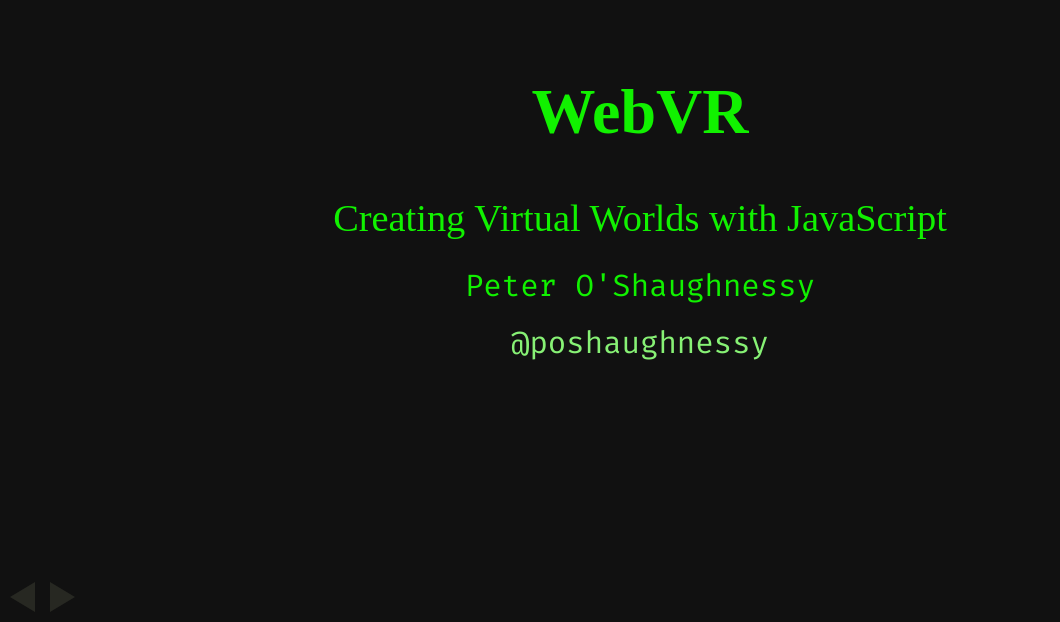
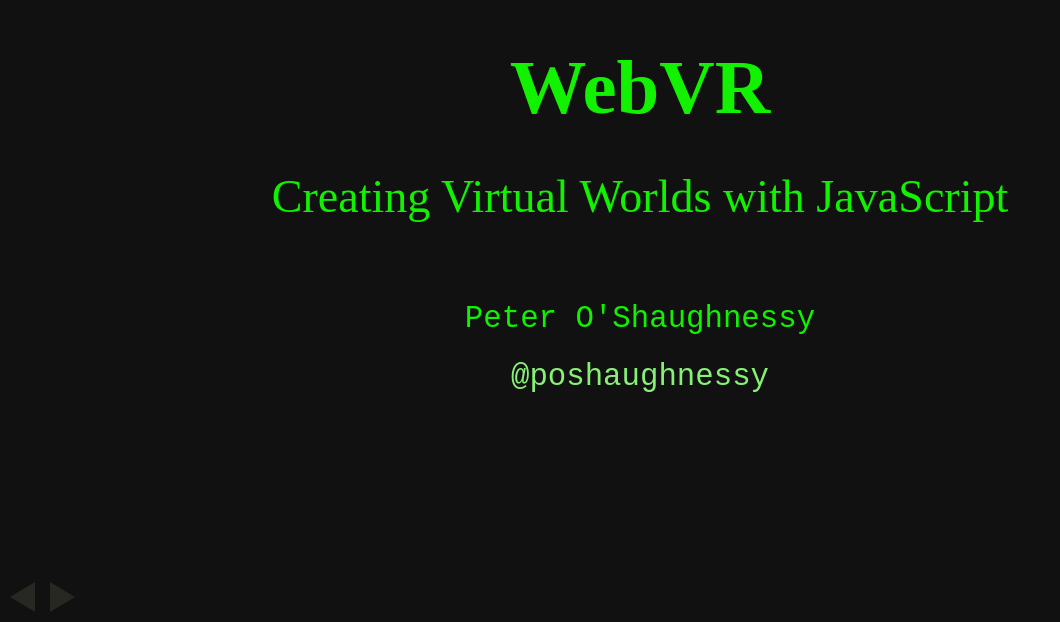
Before and after one commit to poshaughnessy/js-monthly-sep-2016-webvr, a plain HTML site: page index.html in a window 1280 px wide. Shown: the part 178-800 px from the top of the page, without its empty margins (0-1060 px from the left). Drawn offline with Linux system fonts and the light colour scheme; a web font is replaced by a local one.

Commit message:
Styling tweaks

```diff
--- a/index.html
+++ b/index.html
@@ -514,7 +514,7 @@ github.com style (c) Vasily Polovnyov <vast@whiteants.net>
 
 /* Theme Styles */
 body {
-  font-family: 'Fira Mono', sans-serif;
+  font-family: 'Courier New', sans-serif;
   font-size: 100%;
   text-align: center;
   overflow: hidden;
@@ -734,7 +734,7 @@ a {
 
 a:hover {
   color: #94ec85;
-  border-bottom: 1px solid #66d9ef;
+  border-bottom: 1px solid #94ec85;
 }
 
 hr {
@@ -923,6 +923,15 @@ pre .xml .cdata {
 
 /* Slide specific styles here */
 
+#slide-1 h1 {
+  font-size: 3em;
+  margin-bottom: 0.25em;
+}
+
+#slide-1 h2 {
+  font-size: 1.8em;
+  margin-bottom: 1.5em;
+}
 
 /* Media Queries */
 /* 640 x 480 is the default (1em) */
```
